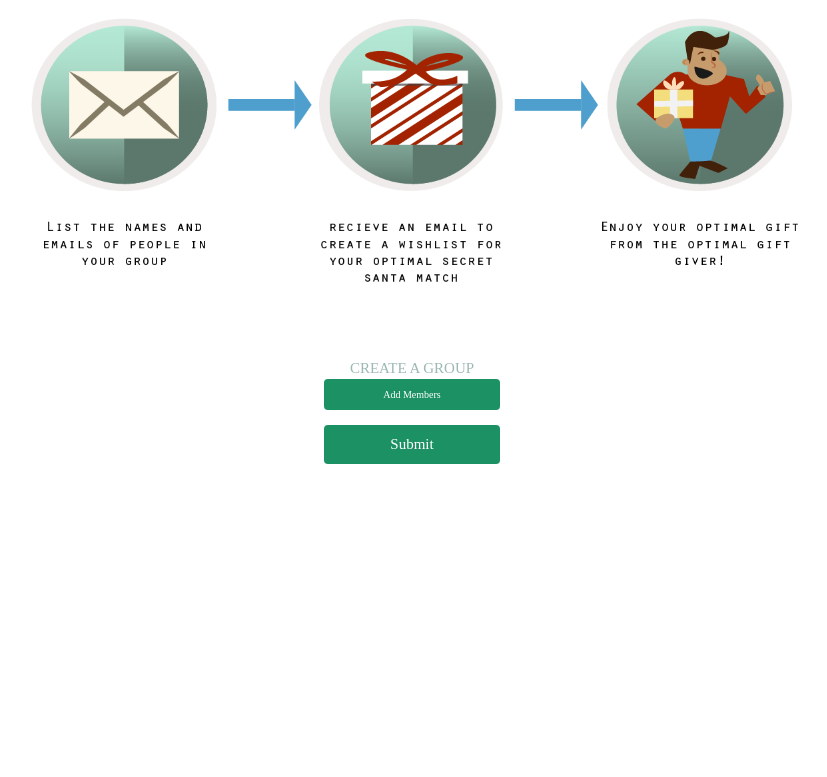
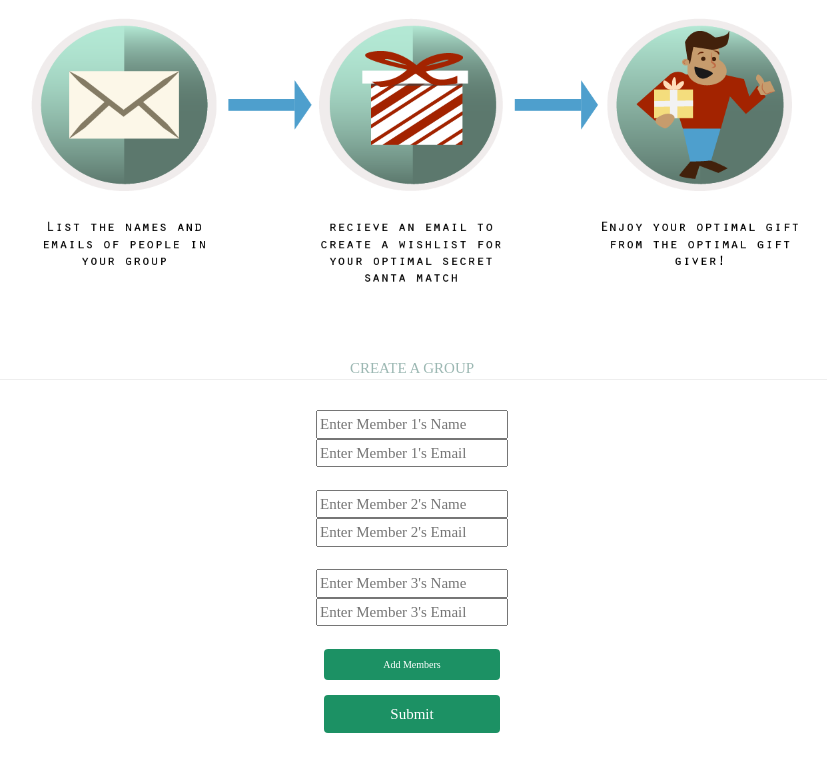
Before and after one commit to todokku/SecretSanta, a Flask app: page / in a window 1280 px wide. Shown: the part 875-1652 px from the top of the page, without its empty margins (228-1055 px from the left). Before the commit the page ends 1339 px from the top, so only its background shows below. Run offline with Flask 2, Linux system fonts and the light colour scheme.

Commit message:
Update index.html
revert html back to yesterdays

```diff
--- a/templates/index.html
+++ b/templates/index.html
@@ -1,6 +1,6 @@
 <!DOCTYPE html>
 <html lang="en">
-<title>Optimal Secret Santa</title>
+<title>W3.CSS Template</title>
 <meta charset="UTF-8">
 <meta name="viewport" content="width=device-width, initial-scale=1">
 <link rel="stylesheet" href="../static/secret_santa_website.css">
@@ -16,7 +16,12 @@
     <h3 class="w3-hide-medium w3-hide-small">SECRET SANTA</h3>
   </div>
 
-
+  <!-- Navbar (placed at the bottom of the header image)
+  <div class="w3-bar w3-round w3-display-bottommiddle w3-hide-small w3-font" style="bottom:-16px">
+    <a href="#" class="w3-bar-item w3-button">Home</a>
+    <a href="#portfolio" class="w3-bar-item w3-button">About</a>
+    <a href="#contact" class="w3-bar-item w3-button">Create A Group</a>
+  </div>-->
 </header>
 
 <!-- Navbar on small screens -->
@@ -32,12 +37,15 @@
   <img src="../static/infographic1.png" alt="infographic" class="w3-image w3-margin-top" width="1000" height="500">
 
   <!-- Create A group -->
-
   <div class=" w3-padding-large w3-padding-32 w3-margin-top" id="Create A Group" width = "750";>
     <h3 class="w3-center Welcome">CREATE A GROUP</h3>
+    <hr>
+    <p class = "w3-center">
+
+    </p>
 
       <div class="CreateAGroup Welcome" style = "text-align: center">
-
+        <script src="https://cdnjs.cloudflare.com/ajax/libs/jquery/3.4.1/jquery.min.js"></script>
 
     <body>
 
@@ -60,9 +68,7 @@
           </form>
         </div>
       </body>
-      <script>
-      var size_init = 3;
-
+      <script>var size_init = 3;
         $(document).ready(function() {
           for (var i = 1; i < size_init + 1; i++) {
             var name_input = $('<input type="text"><br/>');
```
